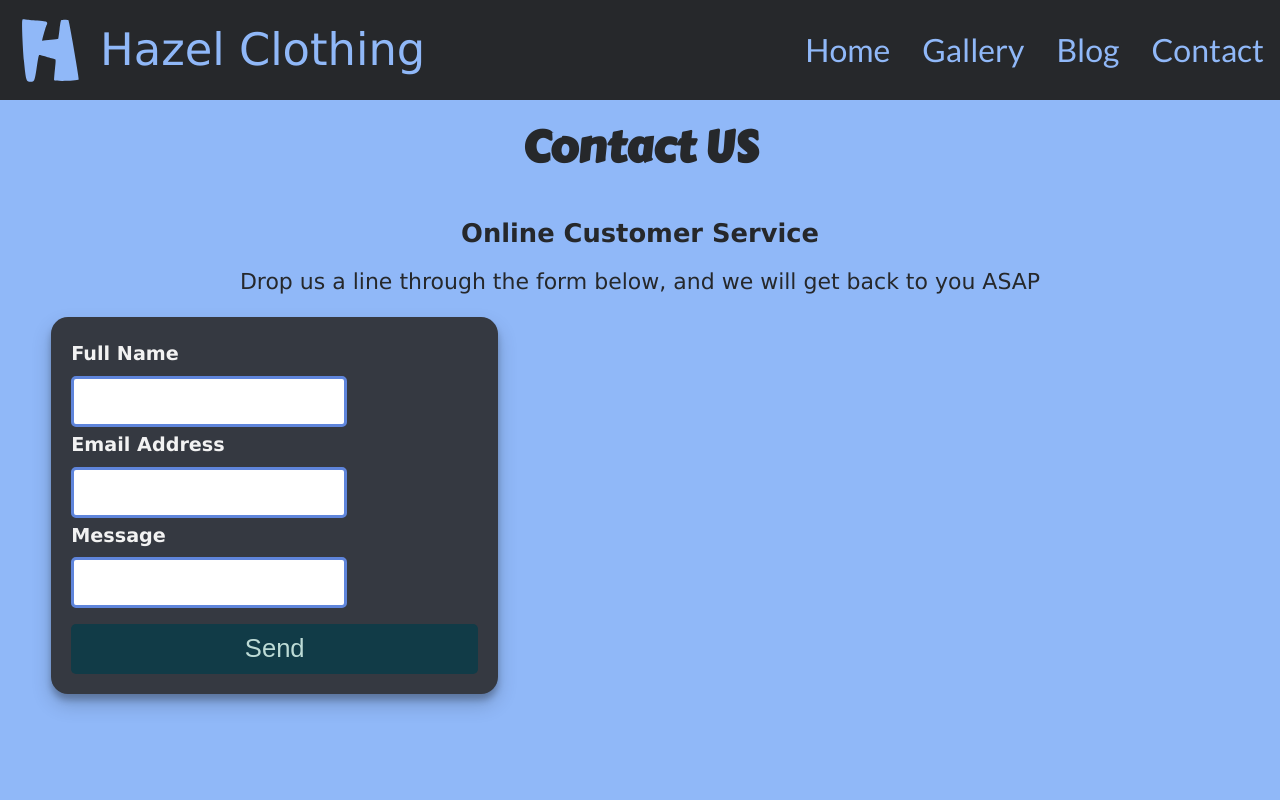
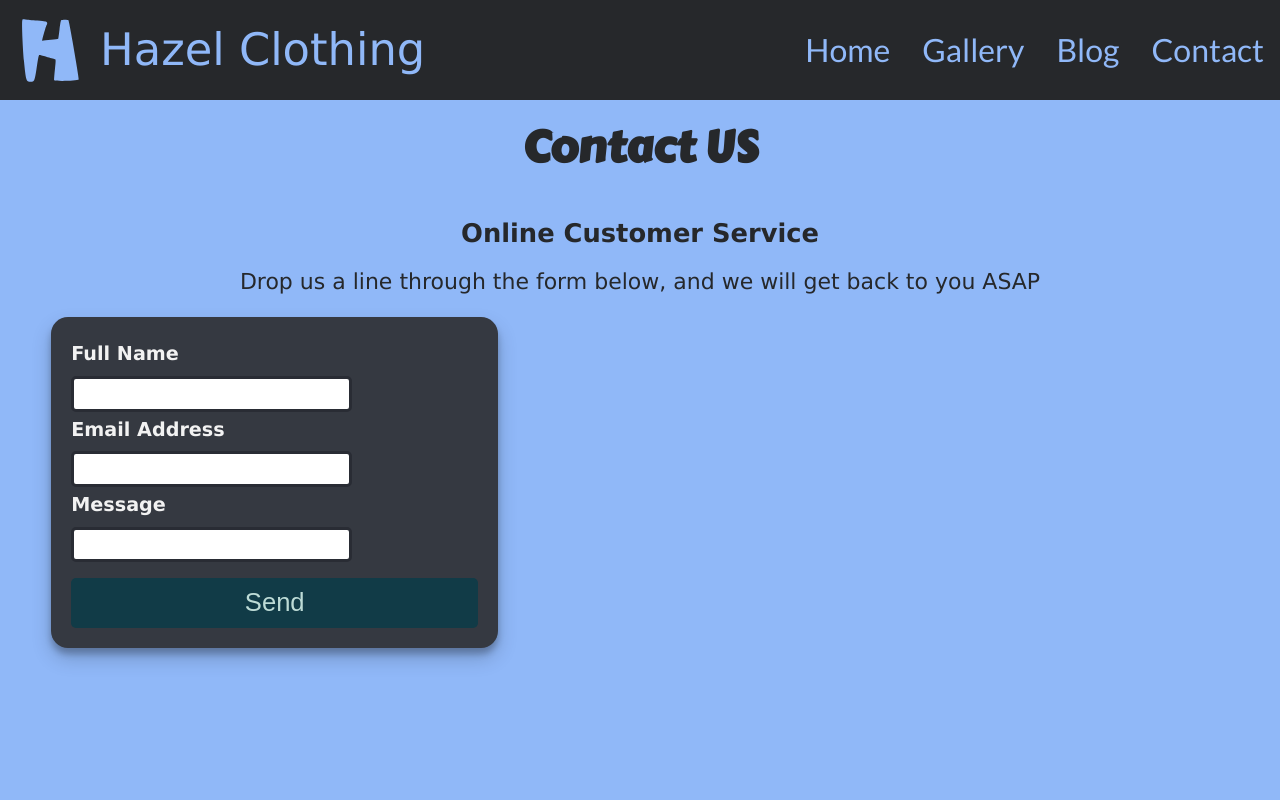
Before and after one commit to Kaleb-cpu/Hazel-Clothing, a SvelteKit app: page /contact in a window 1280 px wide. Shown: the top 800 px of the page. Built offline with nearby package versions, Linux system fonts and the light colour scheme; a web font is replaced by a local one.

Commit message:
form updated

```diff
--- a/src/routes/+page.svelte
+++ b/src/routes/+page.svelte
@@ -1,15 +1,15 @@
 <svelte:head>
 	<title>home</title>
 	<meta name="robots" content="noindex nofollow" />
-	<!-- <html lang="en" /> -->
+
 </svelte:head>
 
 <main>
 
   <h1>Shop now</h1>
 
-	<video id="background-video" autoplay loop controls muted poster="https://assets.codepen.io/6093409/river.jpg">
-<source src="./videos/How to Break into the Fashion Industry with Alexa Chung S1, E1 Future of Fashion British Vogue.mp4" type="video/mp4">
+	<video id="background-video" autoplay loop controls muted poster>
+  <source src="./videos/How to Break into the Fashion Industry with Alexa Chung S1, E1 Future of Fashion British Vogue.mp4" type="video/mp4">
 </video>
 
 </main>
--- a/src/routes/contact/+page.svelte
+++ b/src/routes/contact/+page.svelte
@@ -70,9 +70,10 @@
 
 	/* where people would write */
 	input {
-		border: 3px solid #5f85db;
+		width: 25ch;
+		border: 3px solid #292c34;
 		border-radius: 5px;
-		padding: 0.6em;
+		padding: 0.2em;
 		font-size: clamp(1rem, 1.5vw, 2rem);
 	}
 	input[type='text']:focus,
```
